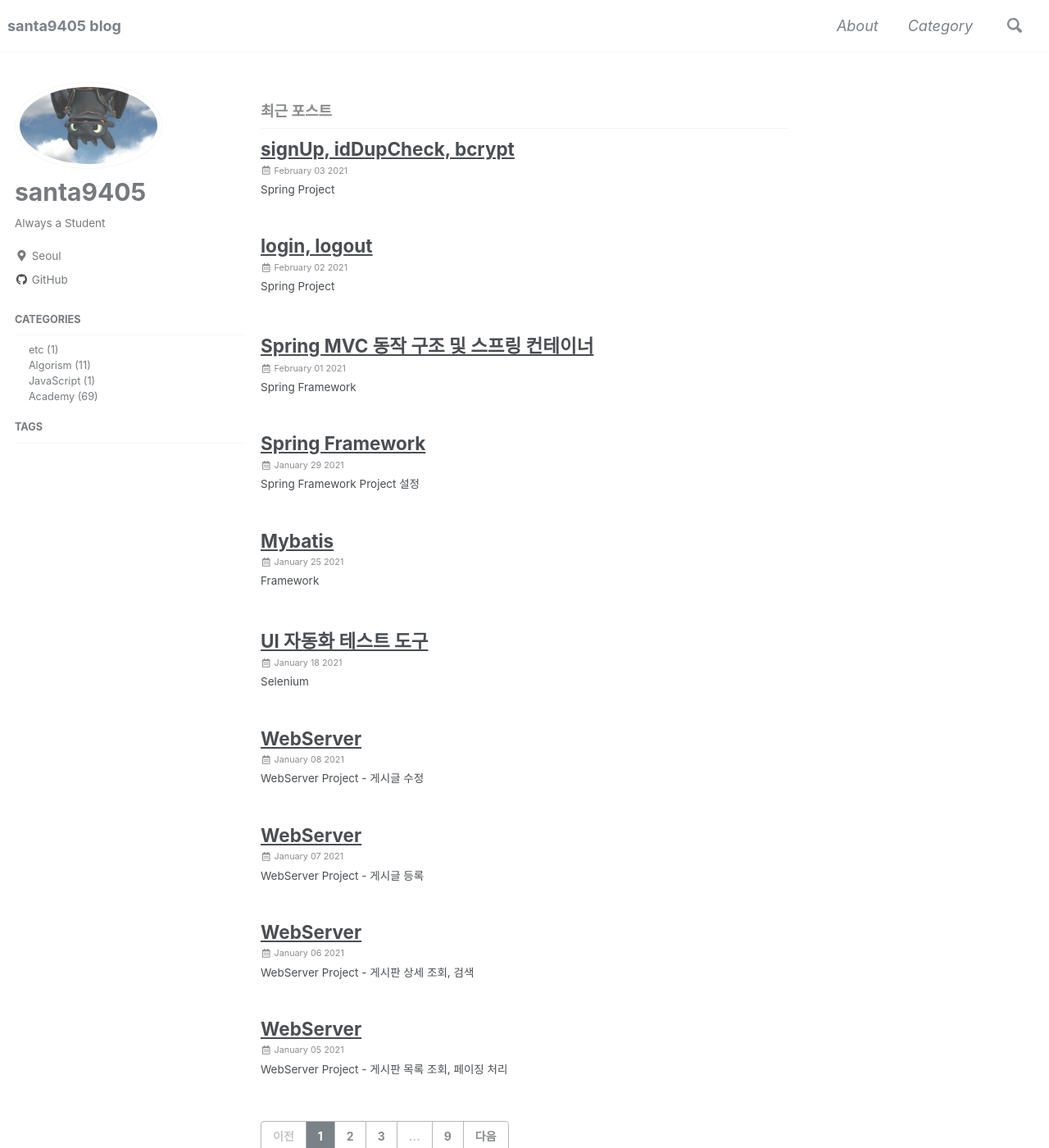
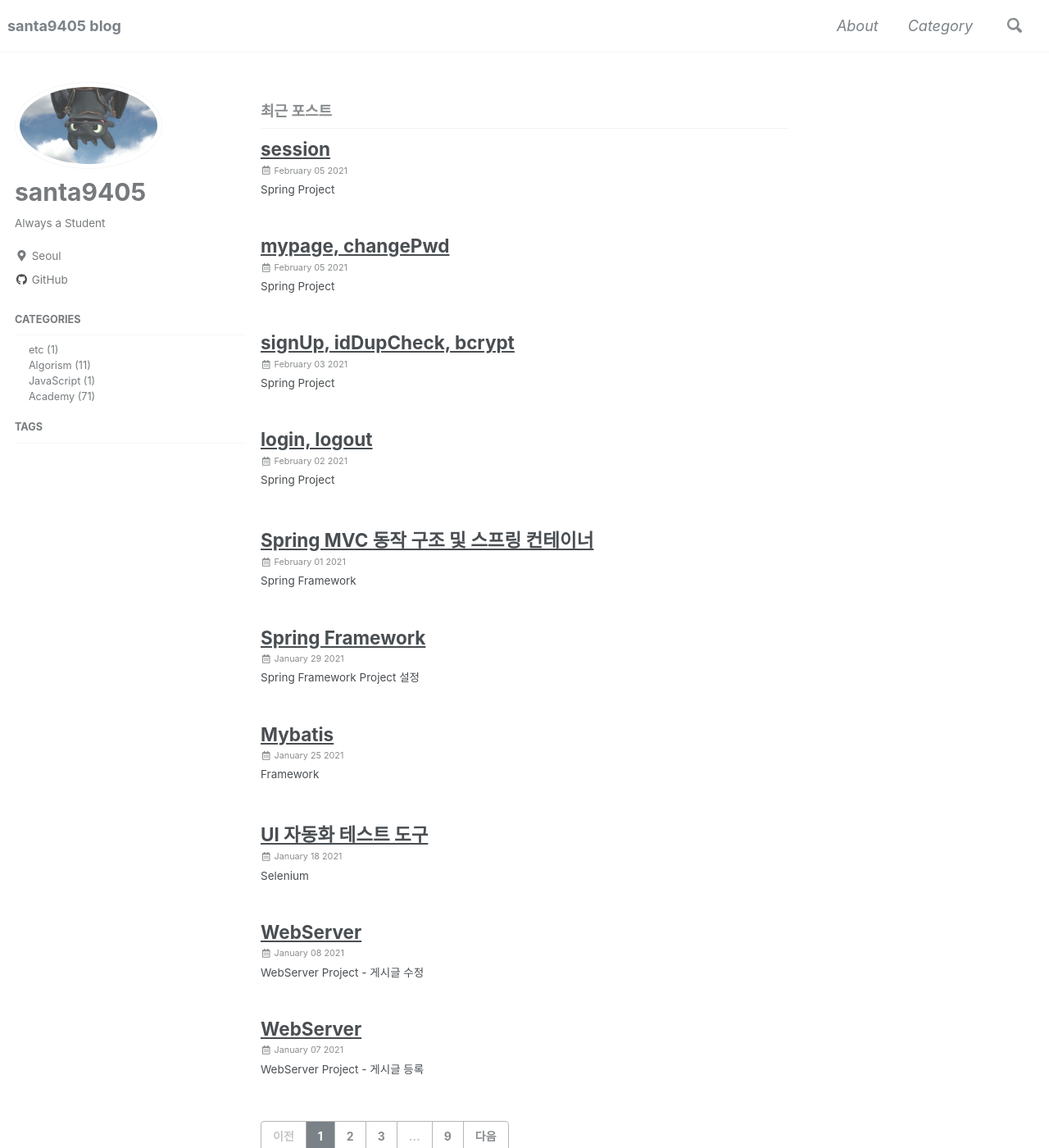
Before and after one commit to santa9405/santa9405.github.io, a Jekyll site: the page built from index.html, in a window 1280 px wide and 1400 px high. Shown: the whole window at 82% size. Built offline with Jekyll 4.4.1, drawn with Linux system fonts in a browser that asks for light colours; nearby versions of some CDN libraries; the list of posts is cut into pages by our own code; comment, search, counter and statistics services are not loaded; a style sheet for code colours, icons or effects is not loaded; part of the change alters nothing that is shown.

Commit message:
mypage, changePwd

````diff
--- a/_posts/Academy/2021-02-03-academy-64.md
+++ b/_posts/Academy/2021-02-03-academy-64.md
@@ -248,7 +248,65 @@ public class MemberServiceImp2 implements MemberService2 {
 
 <br>
 
-- Java Resources/src/main/java/com.kh.spring/member/model/dao/MemberDAO.java
+- 로그인을 구현한 Service에 입력받은 비밀번호와 DB에 저장된 암호화 비밀번호를 비교할 수 있도록 코드 추가<br>
+- Java Resources/src/main/java/com.kh.spring/member/model/service/MemberServiceImpl.java
+
+```java
+@Service // Service layer, 비즈니스 로직(데이터 가공, 트랜잭션 처리)을 가지는 클래스임을 명시 + bean등록
+public class MemberServiceImpl implements MemberService {
+
+	@Autowired // 자동으로 MemberDAO 객체(bean) 의존성 주입(DI)
+	private MemberDAO dao;
+
+	@Autowired
+	private BCryptPasswordEncoder enc;
+
+	// 로그인 Service
+	@Override
+	public Member loginAction(Member inputMember) {
+		// Connection, SqlSession을 생성해서 DAO로 전달했던 이유 --> 트랜잭션 처리를 위해서
+		// 하지만 Spring에서는 필요가 없음. AOP를 이용한 트랜잭션 처리 기술을 활용할 예정
+
+		// DAO를 수행하고 결과를 반환 받음.
+		Member loginMember = dao.loginAction(inputMember);
+
+		// bcrypt 암호화를 사용하는 경우
+		// 같은 비밀번호를 입력해도 암호화된 문자열이 계속 다르므로
+		// DB에서 비밀번호 일치를 이용한 조건식 사용이 불가능 하다.
+		// -> 대신 이를 비교할 수 있는 별도의 메소드(matches())를 BCryptPasswordEncoder가 제공해줌
+
+
+		// inputMember에 저장된 비밀번호 : 123123
+
+		// DB에 저장된 비밀번호
+		//$2a$10$/MPJ5m2NqZDoDWALSg/jyueMrpAKBIgf0P.uSCoUZux4rt7.FjRpK
+
+		if(loginMember != null) {
+
+			// 비밀번호가 같을 때
+			if(enc.matches(inputMember.getMemberPwd(), // 입력받은 평문 비밀번호
+							loginMember.getMemberPwd())) { // DB에 저장된 암호화 비밀번호
+
+				// DB에서 조회된 회원정보를 반환하면 되지만
+				// 비밀번호는 null 값으로 변경해서 내보냄.
+				loginMember.setMemberPwd(null);
+
+			}else { // 비밀번호가 다를 때
+
+				// 로그인이 실패한 모양을 만들어 줌
+				loginMember = null;
+
+			}
+		}
+
+		return loginMember;
+	}
+}
+```
+
+<br>
+
+- Java Resources/src/main/java/com.kh.spring/member/model/dao/MemberDAO2.java
 
 ```java
 @Repository
--- /dev/null
+++ b/_posts/Academy/2021-02-05-academy-65.md
@@ -0,0 +1,326 @@
+---
+title: "mypage, changePwd"
+excerpt: "Spring Project"
+search: true
+categories:
+  - Academy
+tags:
+  - spring
+toc: true
+---
+
+## mypage, changePwd
+
+- 내정보, 비밀번호 변경 클릭 시 요청주소<br>
+- Deployed Resources/webapp/WEB-INF/views/member/sideMenu.jsp
+
+```jsp
+<ul class="list-group">
+	<li class="list-group-item list-group-item-action"><a href="mypage">내정보</a></li>
+	<li class="list-group-item list-group-item-action"><a href="changePwd">비밀번호 변경</a></li>
+</ul>
+```
+
+<br>
+
+- 정보 수정 클릭 시 요청주소<br>
+- Deployed Resources/webapp/WEB-INF/views/member/mypage.jsp
+
+```jsp
+<form method="POST" action="updateAction" name="updateForm" onsubmit="return updateValidate();" class="form-horizontal" role="form">
+```
+<br>
+
+- 비밀번호 변경 클릭 시 요청주소<br>
+- Deployed Resources/webapp/WEB-INF/views/member/changePwd.jsp
+
+```jsp
+<form method="POST" action="updatePwd" onsubmit="return validate();" class="form-horizontal" role="form">
+```
+<br>
+
+- Java Resources/src/main/java/com.kh.spring/member/controller/MemberController2.java
+
+```java
+@Controller
+@RequestMapping("/member2/*")
+@SessionAttributes({"loginMember"}) // 세션에 있는 "loginMember" 키값을 가진 데이터를
+									// 해당 클래스내의 Model이 얻어가서 쓸 수 있게 함.
+public class MemberController2 {
+
+	@Autowired // 해당 자료형과 일치하는 bean을 의존성 주입(DI)
+	private MemberService2 service;
+
+	// sweet alert 메세지 전달용 변수 선언
+	private String swalIcon;
+	private String swalTitle;
+	private String swalText;
+
+	// 마이페이지 전환용 Controller
+	@RequestMapping("mypage")
+	public String myPage() {
+		return "member/mypage";
+	}
+
+	// 회원 정보 수정 Controller
+	@RequestMapping(value = "updateAction", method = RequestMethod.POST)
+	public String updateAction(@ModelAttribute Member updateMember,
+								Model model, RedirectAttributes ra,
+								@ModelAttribute(name = "loginMember", binding = false) Member loginMember) {
+								// binding 속성 : 요청 파라미터를 해당 객체에 반영 할것인가?
+
+		// updateMember : email, phone, address, interest
+
+		// 세션에서 회원 번호를 얻어오는 방법
+		// 1) HttpSession의 getAttribute("loginMember")
+		// 2) Model, @SessionAttributes로 세션에 등록된 값은 얻어오는 것도 가능함
+		//Member loginMember = (Member) model.getAttribute("loginMember");
+
+		// 3) @ModelAttribute를 이용하여 Model로 세팅한 값을 반대로 얻어오는 것도 가능함
+		// 매개변수에 @ModelAttribute("모델로 등록한 key값") 자료형 변수명
+		//System.out.println(loginMember);
+
+		System.out.println(updateMember);
+		System.out.println(loginMember);
+
+		// 로그인 정보에서 회원 번호를 얻어와 updateMember에 세팅
+		updateMember.setMemberNo(loginMember.getMemberNo());
+
+		// 수정된 회원정보 + 로그인된 회원의 번호를 가지고 Service 수행
+		int result = service.updateAction(updateMember);
+
+		// 성공 시 : success, 회원 정보 수정 성공
+		if(result > 0) {
+			swalIcon = "success";
+			swalTitle = "회원 정보 수정 성공";
+
+			// session에 저장된 변경 전 회원정보를 수정된 내용으로 변경
+			loginMember.setMemberPhone(updateMember.getMemberPhone());
+			loginMember.setMemberEmail(updateMember.getMemberEmail());
+			loginMember.setMemberAddress(updateMember.getMemberAddress());
+			loginMember.setMemberInterest(updateMember.getMemberInterest());
+
+			model.addAttribute("loginMember",loginMember);
+
+		}else {
+			// 실패 시 : error, 회원 정보 수정 실패
+			swalIcon = "error";
+			swalTitle = "회원 정보 수정 실패";
+		}
+
+		ra.addFlashAttribute("swalIcon", swalIcon);
+		ra.addFlashAttribute("swalTitle", swalTitle);
+
+		// 성공/실패 관계없이 다시 마이페이지 재요청
+		return "redirect:mypage";
+	}
+
+	// 비밀번호 변경 화면 전환용 Controller
+	@RequestMapping("changePwd")
+	public String changePwd() {
+		return "member/changePwd";
+	}
+
+	@RequestMapping(value = "updatePwd", method = RequestMethod.POST)
+	public String updatePwd(@RequestParam("memberPwd") String memberPwd,
+							@RequestParam("newPwd1") String newPwd,
+							@ModelAttribute(name = "loginMember", binding = false) Member loginMember,
+							RedirectAttributes ra) {
+
+		// Map을 이용하여 필요한 데이터를 하나로 묶어둠
+		Map<String, Object> map = new HashMap<String, Object>();
+		map.put("memberPwd", memberPwd);
+		map.put("newPwd", newPwd);
+		map.put("memberNo", loginMember.getMemberNo());
+
+		// 비밀번호 변경 Service 호출
+		int result = service.updatePwd(map);
+
+		// 결과에 따른 재요청 주소를 저장할 변수
+		String returnUrl = null;
+
+		// 비밀번호 변경 성공 시
+		// success, 비밀번호 변경 성공, 마이페이지 재요청
+		if(result > 0) {
+			swalIcon = "success";
+			swalTitle = "비밀번호 변경 성공";
+			returnUrl = "mypage";
+		}else {
+			// 비밀번호 변경 실패 시
+			// error, 비밀번호 변경 실패, 비밀번호 변경 페이지 재요청
+			swalIcon = "error";
+			swalTitle = "비밀번호 변경 실패";
+			returnUrl = "changePwd";
+
+		}
+
+		ra.addFlashAttribute("swalIcon", swalIcon);
+		ra.addFlashAttribute("swalTitle", swalTitle);
+
+		return "redirect:" + returnUrl;
+	}
+}
+```
+
+<br>
+
+- Java Resources/src/main/java/com.kh.spring/member/model/service/MemberService2.java
+
+```java
+public interface MemberService2 {
+
+	/** 회원 정보 수정 Service
+	 * @param updateMember
+	 * @return result
+	 */
+	public abstract int updateAction(Member updateMember);
+
+
+	/** 비밀번호 수정 Service
+	 * @param map
+	 * @return
+	 */
+	public abstract int updatePwd(Map<String, Object> map);
+
+}
+```
+
+<br>
+
+- Java Resources/src/main/java/com.kh.spring/member/model/service/MemberServiceImpl2.java
+
+```java
+@Service
+public class MemberServiceImp2 implements MemberService2 {
+
+	@Autowired
+	private MemberDAO2 dao;
+
+	// 암호화를 위한 객체를 의존성 주입(DI)
+	@Autowired
+	private BCryptPasswordEncoder enc;
+
+	// 회원 정보 수정 Service 구현
+	@Transactional(rollbackFor = SQLException.class)
+	@Override
+	public int updateAction(Member updateMember) {
+		return dao.updateAction(updateMember);
+	}
+
+	// 비밀번호 수정 Service 구현
+	@Transactional(rollbackFor = SQLException.class)
+	@Override
+	public int updatePwd(Map<String, Object> map) {
+		// 현재 비밀번호, 새 비밀번호, 회원번호
+
+		// 1. 현재 비밀번호가 일치하는지 확인
+		// bcrypt 암호화가 적용되어 있기 때문에
+		// DB에서 비밀번호를 조회하여 비교 == 현재 비밀번호 조회 dao 필요
+		String savePwd = dao.selectPwd((int)map.get("memberNo"));
+
+		// 결과 저장용 변수 선언
+		int result = 0;
+
+		if(savePwd != null) { // 비밀번호 조회 성공 시
+
+			// 비밀번호 확인
+			if(enc.matches( (String)map.get("memberPwd"), savePwd)) {
+
+				// 비밀번호가 일치할 경우
+
+				// 2. 현재 비밀번호 일치 확인 시 새 비밀번호로 변경
+				// == 비밀번호 수정 dao 필요
+
+				// 새 비밀번호 암호화 진행
+				String encPwd = enc.encode( (String)map.get("newPwd") );
+
+				// 암호화된 비밀번호를 다시 map에 세팅
+				map.put("newPwd", encPwd);
+
+				// 비밀번호 수정 DAO
+				result = dao.updatePwd(map);
+			}
+
+		}
+
+		return result;
+	}
+}
+```
+
+<br>
+
+- Java Resources/src/main/java/com.kh.spring/member/model/dao/MemberDAO2.java
+
+```java
+@Repository
+public class MemberDAO2 {
+
+	@Autowired
+	private SqlSessionTemplate sqlSession;
+
+	/** 회원 정보 수정 DAO
+	 * @param updateMember
+	 * @return result
+	 */
+	public int updateAction(Member updateMember) {
+		return sqlSession.update("memberMapper2.updateAction", updateMember);
+	}
+
+	/** 비밀번호 조회 DAO
+	 * @param memberNo
+	 * @return savePwd
+	 */
+	public String selectPwd(int memberNo) {
+		return sqlSession.selectOne("memberMapper2.selectPwd", memberNo);
+	}
+
+	/** 비밀번호 변경 DAO
+	 * @param map
+	 * @return result
+	 */
+	public int updatePwd(Map<String, Object> map) {
+		return sqlSession.update("memberMapper2.updatePwd", map);
+	}
+}
+```
+
+<br>
+
+- Java Resources/src/main/resources/mappers/member-mapper2.xml
+
+```xml
+<?xml version="1.0" encoding="UTF-8" ?>
+<!DOCTYPE mapper
+  PUBLIC "-//mybatis.org//DTD Mapper 3.0//EN"
+  "http://mybatis.org/dtd/mybatis-3-mapper.dtd">
+<mapper namespace="memberMapper2">
+
+  <!-- resultMap : 조회된 result set의 컬럼명과 VO의 필드명이 같지 않을 때 매핑 시키는 역할 -->
+  <resultMap type="Member" id="member_rm">
+  	<!-- 회원 정보 수정 -->
+  <update id="updateAction" parameterType="Member">
+  	UPDATE MEMBER SET
+  	MEMBER_PHONE = #{memberPhone},
+  	MEMBER_EMAIL = #{memberEmail},
+  	MEMBER_ADDR = #{memberAddress},
+  	MEMBER_INTEREST = #{memberInterest}
+  	WHERE MEMBER_NO = #{memberNo}
+  </update>
+
+  <!-- 비밀번호 조회 -->
+  <select id="selectPwd" parameterType="_int" resultType="string">
+  	SELECT MEMBER_PWD
+  	FROM MEMBER
+  	WHERE MEMBER_NO = #{memberNo}
+  </select>
+
+  <!-- 비밀번호 변경 -->
+  <update id="updatePwd" parameterType="map">
+  	UPDATE MEMBER SET
+  	MEMBER_PWD = #{newPwd}
+  	WHERE MEMBER_NO = #{memberNo}
+  </update>
+
+</mapper>
+```
--- /dev/null
+++ b/_posts/Academy/2021-02-05-academy-66.md
@@ -0,0 +1,337 @@
+---
+title: "session"
+excerpt: "Spring Project"
+search: true
+categories:
+  - Academy
+tags:
+  - spring
+toc: true
+---
+
+## mypage, changePwd, session
+
+- 내정보, 비밀번호 변경, 회원 탈퇴 클릭 시 요청주소<br>
+- Deployed Resources/webapp/WEB-INF/views/member/sideMenu.jsp
+
+```jsp
+<ul class="list-group">
+	<li class="list-group-item list-group-item-action"><a href="mypage">내정보</a></li>
+	<li class="list-group-item list-group-item-action"><a href="changePwd">비밀번호 변경</a></li>
+	<li class="list-group-item list-group-item-action"><a href="secession">회원 탈퇴</a></li>
+</ul>
+```
+
+<br>
+
+- 정보 수정 클릭 시 요청주소<br>
+- Deployed Resources/webapp/WEB-INF/views/member/mypage.jsp
+
+```jsp
+<form method="POST" action="updateAction" name="updateForm" onsubmit="return updateValidate();" class="form-horizontal" role="form">
+```
+<br>
+
+- 비밀번호 변경 클릭 시 요청주소<br>
+- Deployed Resources/webapp/WEB-INF/views/member/changePwd.jsp
+
+```jsp
+<form method="POST" action="updatePwd" onsubmit="return validate();" class="form-horizontal" role="form">
+```
+<br>
+
+-  탈퇴하기 클릭 시 요청주소<br>
+- Deployed Resources/webapp/WEB-INF/views/member/changePwd.jsp
+
+```jsp
+<form method="POST" action="deleteMember" onsubmit="return validate();"
+class="form-horizontal" role="form">
+```
+
+<br>
+
+- Java Resources/src/main/java/com.kh.spring/member/controller/MemberController2.java
+
+```java
+@Controller
+@RequestMapping("/member2/*")
+@SessionAttributes({"loginMember"}) // 세션에 있는 "loginMember" 키값을 가진 데이터를
+									// 해당 클래스내의 Model이 얻어가서 쓸 수 있게 함.
+public class MemberController2 {
+
+	@Autowired // 해당 자료형과 일치하는 bean을 의존성 주입(DI)
+	private MemberService2 service;
+
+	// sweet alert 메세지 전달용 변수 선언
+	private String swalIcon;
+	private String swalTitle;
+	private String swalText;
+
+	// 마이페이지 전환용 Controller
+	@RequestMapping("mypage")
+	public String myPage() {
+		return "member/mypage";
+	}
+
+	// 회원 정보 수정 Controller
+	@RequestMapping(value = "updateAction", method = RequestMethod.POST)
+	public String updateAction(@ModelAttribute Member updateMember,
+								Model model, RedirectAttributes ra,
+								@ModelAttribute(name = "loginMember", binding = false) Member loginMember) {
+								// binding 속성 : 요청 파라미터를 해당 객체에 반영 할것인가?
+
+		// updateMember : email, phone, address, interest
+
+		// 세션에서 회원 번호를 얻어오는 방법
+		// 1) HttpSession의 getAttribute("loginMember")
+		// 2) Model, @SessionAttributes로 세션에 등록된 값은 얻어오는 것도 가능함
+		//Member loginMember = (Member) model.getAttribute("loginMember");
+
+		// 3) @ModelAttribute를 이용하여 Model로 세팅한 값을 반대로 얻어오는 것도 가능함
+		// 매개변수에 @ModelAttribute("모델로 등록한 key값") 자료형 변수명
+		//System.out.println(loginMember);
+
+		System.out.println(updateMember);
+		System.out.println(loginMember);
+
+		// 로그인 정보에서 회원 번호를 얻어와 updateMember에 세팅
+		updateMember.setMemberNo(loginMember.getMemberNo());
+
+		// 수정된 회원정보 + 로그인된 회원의 번호를 가지고 Service 수행
+		int result = service.updateAction(updateMember);
+
+		// 성공 시 : success, 회원 정보 수정 성공
+		if(result > 0) {
+			swalIcon = "success";
+			swalTitle = "회원 정보 수정 성공";
+
+			// session에 저장된 변경 전 회원정보를 수정된 내용으로 변경
+			loginMember.setMemberPhone(updateMember.getMemberPhone());
+			loginMember.setMemberEmail(updateMember.getMemberEmail());
+			loginMember.setMemberAddress(updateMember.getMemberAddress());
+			loginMember.setMemberInterest(updateMember.getMemberInterest());
+
+			model.addAttribute("loginMember",loginMember);
+
+		}else {
+			// 실패 시 : error, 회원 정보 수정 실패
+			swalIcon = "error";
+			swalTitle = "회원 정보 수정 실패";
+		}
+
+		ra.addFlashAttribute("swalIcon", swalIcon);
+		ra.addFlashAttribute("swalTitle", swalTitle);
+
+		// 성공/실패 관계없이 다시 마이페이지 재요청
+		return "redirect:mypage";
+	}
+
+	// 비밀번호 변경 화면 전환용 Controller
+	@RequestMapping("changePwd")
+	public String changePwd() {
+		return "member/changePwd";
+	}
+
+	@RequestMapping(value = "updatePwd", method = RequestMethod.POST)
+	public String updatePwd(@RequestParam("memberPwd") String memberPwd,
+							@RequestParam("newPwd1") String newPwd,
+							@ModelAttribute(name = "loginMember", binding = false) Member loginMember,
+							RedirectAttributes ra) {
+
+		// Map을 이용하여 필요한 데이터를 하나로 묶어둠
+		Map<String, Object> map = new HashMap<String, Object>();
+		map.put("memberPwd", memberPwd);
+		map.put("newPwd", newPwd);
+		map.put("memberNo", loginMember.getMemberNo());
+
+		// 비밀번호 변경 Service 호출
+		int result = service.updatePwd(map);
+
+		// 결과에 따른 쟈요청 주소를 저장할 변수
+		String returnUrl = null;
+
+		// 비밀번호 변경 성공 시
+		// success, 비밀번호 변경 성공, 마이페이지 재요청
+		if(result > 0) {
+			swalIcon = "success";
+			swalTitle = "비밀번호 변경 성공";
+			returnUrl = "mypage";
+		}else {
+			// 비밀번호 변경 실패 시
+			// error, 비밀번호 변경 실패, 비밀번호 변경 페이지 재요청
+			swalIcon = "error";
+			swalTitle = "비밀번호 변경 실패";
+			returnUrl = "changePwd";
+
+		}
+
+		ra.addFlashAttribute("swalIcon", swalIcon);
+		ra.addFlashAttribute("swalTitle", swalTitle);
+
+		return "redirect:" + returnUrl;
+	}
+}
+```
+
+<br>
+
+- Java Resources/src/main/java/com.kh.spring/member/model/service/MemberService2.java
+
+```java
+public interface MemberService2 {
+
+	/** 회원 정보 수정 Service
+	 * @param updateMember
+	 * @return result
+	 */
+	public abstract int updateAction(Member updateMember);
+
+
+	/** 비밀번호 수정 Service
+	 * @param map
+	 * @return
+	 */
+	public abstract int updatePwd(Map<String, Object> map);
+
+}
+```
+
+<br>
+
+- Java Resources/src/main/java/com.kh.spring/member/model/service/MemberServiceImpl2.java
+
+```java
+@Service
+public class MemberServiceImp2 implements MemberService2 {
+
+	@Autowired
+	private MemberDAO2 dao;
+
+	// 암호화를 위한 객체를 의존성 주입(DI)
+	@Autowired
+	private BCryptPasswordEncoder enc;
+
+	// 회원 정보 수정 Service 구현
+	@Transactional(rollbackFor = SQLException.class)
+	@Override
+	public int updateAction(Member updateMember) {
+		return dao.updateAction(updateMember);
+	}
+
+	// 비밀번호 수정 Service 구현
+	@Transactional(rollbackFor = SQLException.class)
+	@Override
+	public int updatePwd(Map<String, Object> map) {
+		// 현재 비밀번호, 새 비밀번호, 회원번호
+
+		// 1. 현재 비밀번호가 일치하는지 확인
+		// bcrypt 암호화가 적용되어 있기 때문에
+		// DB에서 비밀번호를 조회하여 비교 == 현재 비밀번호 조회 dao 필요
+		String savePwd = dao.selectPwd((int)map.get("memberNo"));
+
+		// 결과 저장용 변수 선언
+		int result = 0;
+
+		if(savePwd != null) { // 비밀번호 조회 성공 시
+
+			// 비밀번호 확인
+			if(enc.matches( (String)map.get("memberPwd"), savePwd)) {
+
+				// 비밀번호가 일치할 경우
+
+				// 2. 현재 비밀번호 일치 확인 시 새 비밀번호로 변경
+				// == 비밀번호 수정 dao 필요
+
+				// 새 비밀번호 암호화 진행
+				String encPwd = enc.encode( (String)map.get("newPwd") );
+
+				// 암호화된 비밀번호를 다시 map에 세팅
+				map.put("newPwd", encPwd);
+
+				// 비밀번호 수정 DAO
+				result = dao.updatePwd(map);
+			}
+
+		}
+
+		return result;
+	}
+}
+```
+
+<br>
+
+- Java Resources/src/main/java/com.kh.spring/member/model/dao/MemberDAO2.java
+
+```java
+@Repository
+public class MemberDAO2 {
+
+	@Autowired
+	private SqlSessionTemplate sqlSession;
+
+	/** 회원 정보 수정 DAO
+	 * @param updateMember
+	 * @return result
+	 */
+	public int updateAction(Member updateMember) {
+		return sqlSession.update("memberMapper2.updateAction", updateMember);
+	}
+
+	/** 비밀번호 조회 DAO
+	 * @param memberNo
+	 * @return savePwd
+	 */
+	public String selectPwd(int memberNo) {
+		return sqlSession.selectOne("memberMapper2.selectPwd", memberNo);
+	}
+
+	/** 비밀번호 변경 DAO
+	 * @param map
+	 * @return result
+	 */
+	public int updatePwd(Map<String, Object> map) {
+		return sqlSession.update("memberMapper2.updatePwd", map);
+	}
+}
+```
+
+<br>
+
+- Java Resources/src/main/resources/mappers/member-mapper2.xml
+
+```xml
+<?xml version="1.0" encoding="UTF-8" ?>
+<!DOCTYPE mapper
+  PUBLIC "-//mybatis.org//DTD Mapper 3.0//EN"
+  "http://mybatis.org/dtd/mybatis-3-mapper.dtd">
+<mapper namespace="memberMapper2">
+
+  <!-- resultMap : 조회된 result set의 컬럼명과 VO의 필드명이 같지 않을 때 매핑 시키는 역할 -->
+  <resultMap type="Member" id="member_rm">
+  	<!-- 회원 정보 수정 -->
+  <update id="updateAction" parameterType="Member">
+  	UPDATE MEMBER SET
+  	MEMBER_PHONE = #{memberPhone},
+  	MEMBER_EMAIL = #{memberEmail},
+  	MEMBER_ADDR = #{memberAddress},
+  	MEMBER_INTEREST = #{memberInterest}
+  	WHERE MEMBER_NO = #{memberNo}
+  </update>
+
+  <!-- 비밀번호 조회 -->
+  <select id="selectPwd" parameterType="_int" resultType="string">
+  	SELECT MEMBER_PWD
+  	FROM MEMBER
+  	WHERE MEMBER_NO = #{memberNo}
+  </select>
+
+  <!-- 비밀번호 변경 -->
+  <update id="updatePwd" parameterType="map">
+  	UPDATE MEMBER SET
+  	MEMBER_PWD = #{newPwd}
+  	WHERE MEMBER_NO = #{memberNo}
+  </update>
+
+</mapper>
+```
````
Also changed, not shown: _posts/Academy/2021-02-02-academy-63.md (+8 -0 lines).
